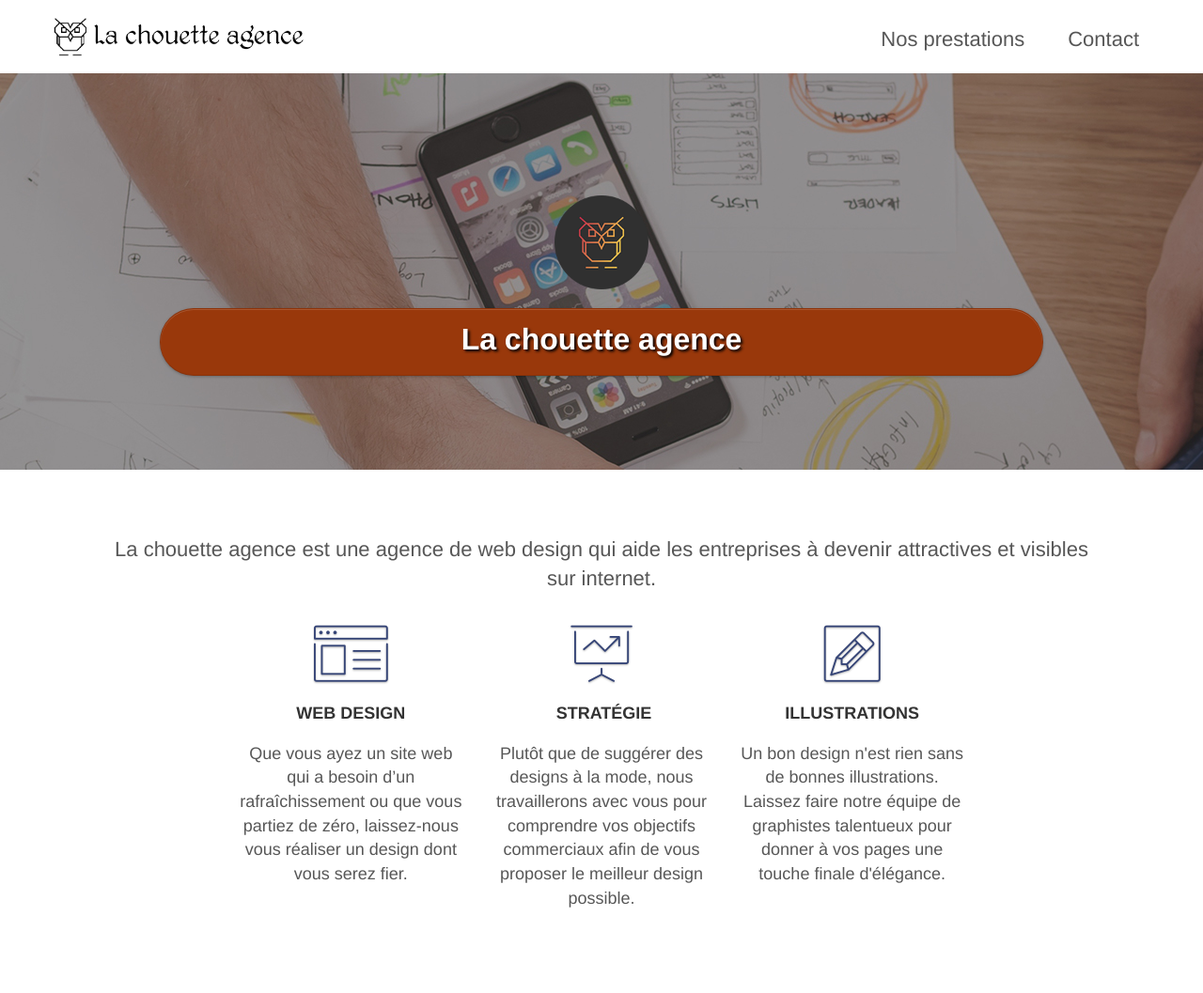
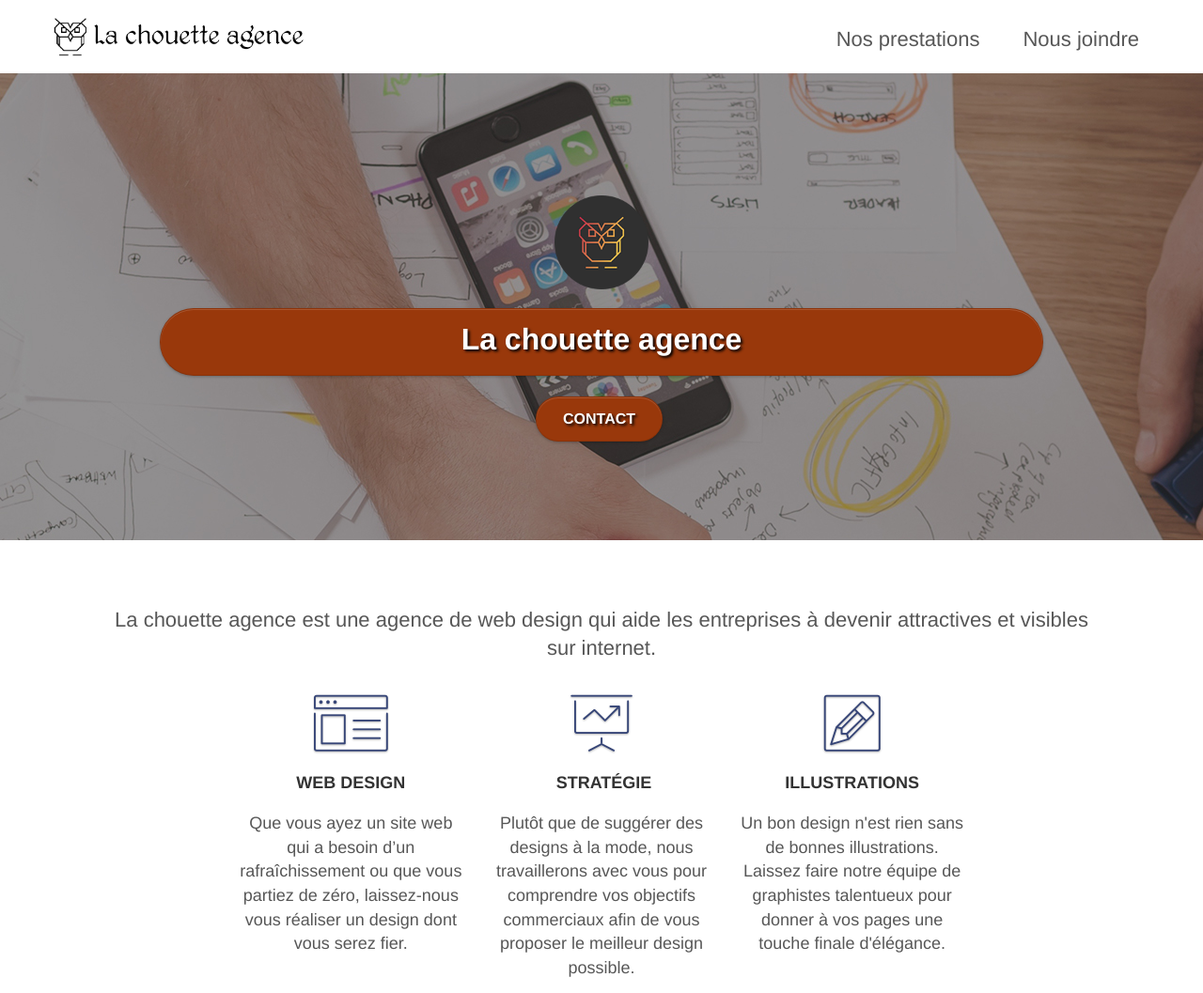
Before and after one commit to rahim-hamadou/p4_hamadou_rahim_OpenClassRooms, a plain HTML site: page index.html in a window 1280 px wide. Shown: the top 1057 px of the page at 94% size. Drawn offline with Linux system fonts and the light colour scheme; a script that the page names is missing.

Commit message:
ajout du lien contact

```diff
--- a/index.html
+++ b/index.html
@@ -36,7 +36,7 @@
                                 <a href="#service">Nos prestations</a>
                             </li>
                             <li>
-                                <a href="contact.html">Contact</a>
+                                <a href="contact.html">Nous joindre</a>
                             </li>
                         </ul>
                     </div>
@@ -62,6 +62,9 @@
                         <div class="col-sm-12">
                             <img src="img/logo.png" class="center-block image-resize-mode" width="100" alt=" logo de l'agence La chouette agence" />
                             <h1 class="text-center btn-clean hero-bloc-text tc-white">La chouette agence</h1>
+                            <div class="text-center">
+                                <a href="#footer" class="btn btn-lg btn-clean btn-rd cta-hero btn-atomic-tangerine" id="cta-hero">Contact</a>
+                            </div>
                         </div>
                     </div>
                 </div>
@@ -211,7 +214,7 @@
                                 <p class="mg-md text-center tc-white">Contactez notre équipe !</p>
                             </div>
                             <div class="col-sm-12 text-center">
-                                <a href="contact.html" class="btn btn-atomic-tangerine btn-clean btn-rd btn-lg cta-hero">Contact</a
+                                <a href="contact.html" class="btn btn-atomic-tangerine btn-clean btn-rd btn-lg cta-hero">Nous joindre</a
 									>
 								</div>
 							</div>
@@ -222,7 +225,7 @@
 			<!-- bloc-5-cta END -->
 
 			<!-- Footer - bloc-8 -->
-			<footer role="contentinfo">
+			<footer id="footer" role="contentinfo">
 				<div class="bloc bgc-atomic-tangerine d-bloc" id="bloc-8">
 					<div class="container bloc-sm">
 						<div class="row">
```
